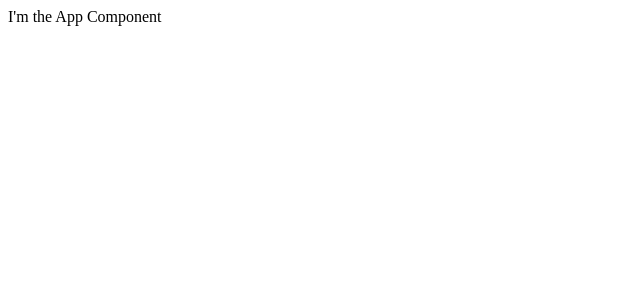
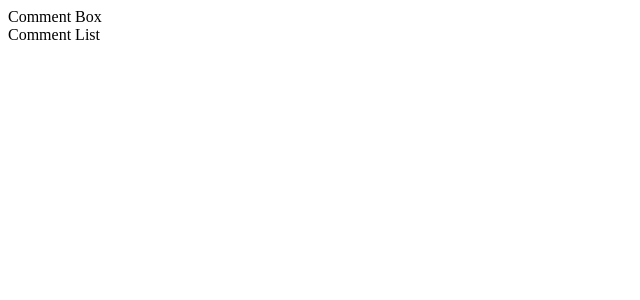
Before and after one commit to SoeRatch/React-testing, a React (Create React App) app: page / in a window 1280 px wide. Shown: the top 300 px of the page, without its empty margins (0-640 px from the left). Built offline with nearby package versions, Linux system fonts and the light colour scheme.

Commit message:
Comment Box and Comment List component created and used it inside App Component

```diff
--- a/src/components/App.js
+++ b/src/components/App.js
@@ -1,5 +1,9 @@
 import React from 'react';
-
+import CommentBox from './CommentBox';
+import CommentList from './CommentList';
 export default () => {
-	return <div>I'm the App Component</div>;
+	return <div>
+		<CommentBox/>
+		<CommentList/>
+	</div>;
 };
--- a/src/components/CommentBox.js
+++ b/src/components/CommentBox.js
@@ -0,0 +1,5 @@
+import React from 'react';
+
+export default ()=>{
+	return <div>Comment Box </div>;
+};
--- a/src/components/CommentList.js
+++ b/src/components/CommentList.js
@@ -0,0 +1,5 @@
+import React from 'react';
+
+export default ()=>{
+	return <div>Comment List </div>;
+};
```
